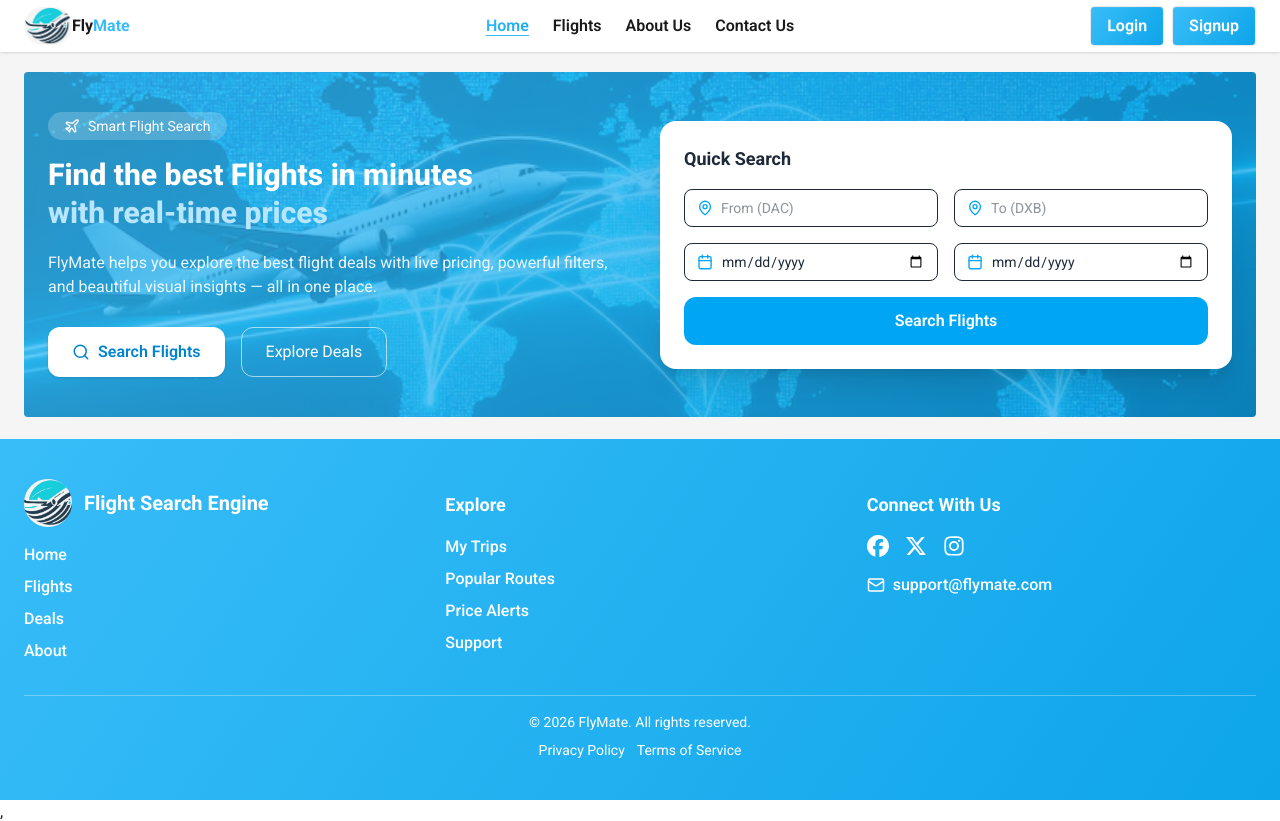
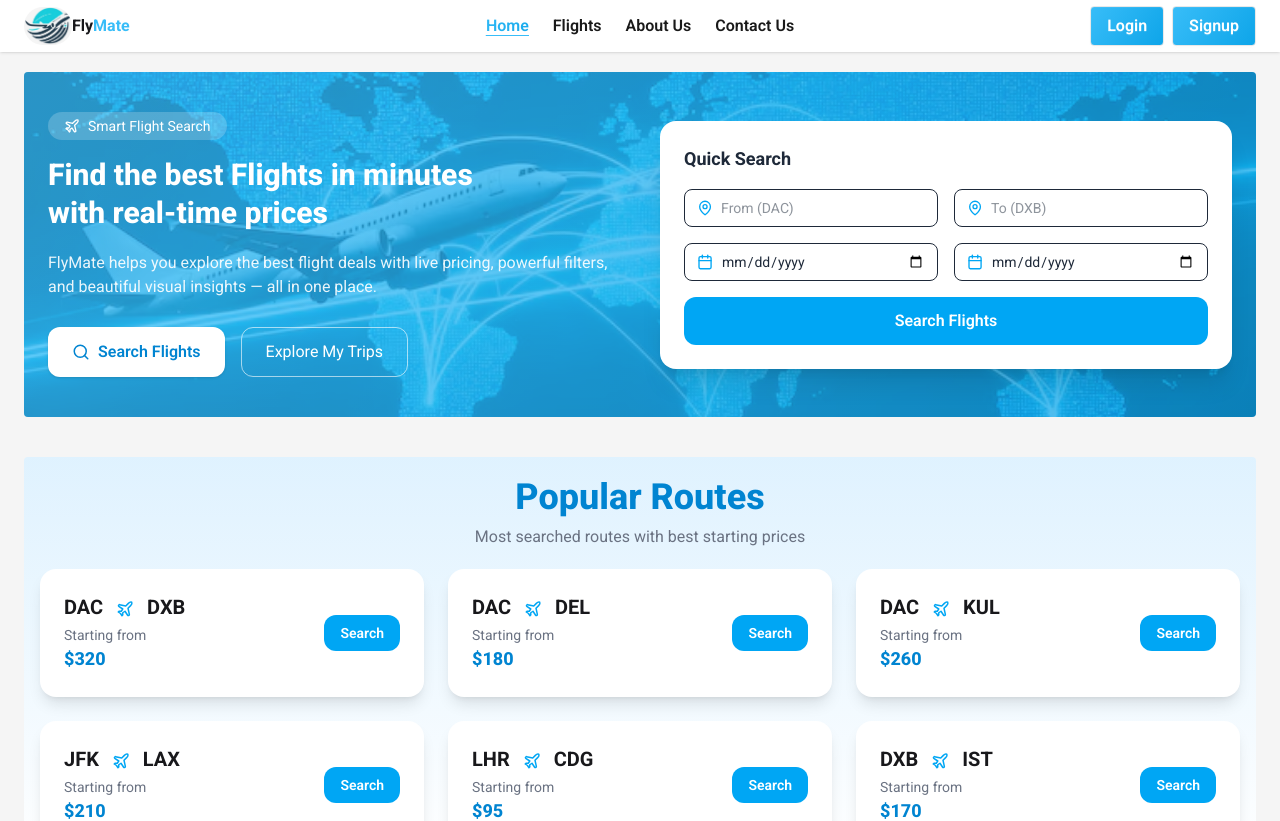
Before and after one commit to marufaakter1947/flight-search-engine, a React (Vite) app: page / in a window 1280 px wide. Shown: the top 821 px of the page. Built offline with nearby package versions, Linux system fonts and the light colour scheme; no server answers.

Commit message:
Added Popular routes Section

```diff
--- a/src/Components/Hero.jsx
+++ b/src/Components/Hero.jsx
@@ -1,7 +1,8 @@
 import { Plane, Search, MapPin, Calendar } from "lucide-react";
 import HeroImg from "../assets/Hero-bg.avif";
 import { useState } from "react";
-import { useNavigate } from "react-router";
+import { Link, useNavigate } from "react-router";
+import toast from "react-hot-toast";
 
 
 const Hero = () => {
@@ -11,24 +12,8 @@ const [date, setDate] = useState("");
 const [loading, setLoading] = useState(false);
 const navigate = useNavigate();
 
-// const handleSearch = async () => {
-//   if (!from || !to || !date) return alert("Fill all fields");
-
-//   setLoading(true);
-//   try {
-//     const res = await fetch(
-//       `http://localhost:5000/flights?from=${from}&to=${to}&date=${date}`
-//     );
-//     const data = await res.json();
-//     console.log("Flights:", data); // 👉 later results page/section এ দেখাবে
-//   } catch (e) {
-//     alert("Search failed");
-//   } finally {
-//     setLoading(false);
-//   }
-// };
 const handleSearch = () => {
-  if (!from || !to || !date) return alert("Fill all fields");
+  if (!from || !to || !date) return toast("Fill all fields");
   navigate(`/flights?from=${from}&to=${to}&date=${date}`);
 };
   return (
@@ -51,7 +36,7 @@ const handleSearch = () => {
 
           <h1 className="text-3xl  font-extrabold leading-tight">
             Find the best Flights in minutes <br />
-            <span className="text-sky-200">with real-time prices</span>
+            with real-time prices
           </h1>
 
           <p className="mt-5 text-white/90 max-w-xl">
@@ -60,19 +45,19 @@ const handleSearch = () => {
           </p>
 
           <div className="mt-7 flex flex-wrap gap-4">
-            <a
-              href="#search"
+            <Link
+              to="/flights"
               className="inline-flex items-center gap-2 bg-white text-sky-600 font-semibold px-6 py-3 rounded-xl shadow hover:scale-105 transition"
             >
               <Search size={18} /> Search Flights
-            </a>
+            </Link>
 
-            <a
-              href="/deals"
+            <Link
+              to="/my-trips"
               className="inline-flex items-center gap-2 border border-white/60 px-6 py-3 rounded-xl hover:bg-white/10 transition"
             >
-              Explore Deals
-            </a>
+              Explore My Trips
+            </Link>
           </div>
         </div>
 
--- /dev/null
+++ b/src/Components/PopularRoutes.jsx
@@ -0,0 +1,49 @@
+import { Plane } from "lucide-react";
+import { Link } from "react-router";
+
+const routes = [
+  { from: "DAC", to: "DXB", price: 320 },
+  { from: "DAC", to: "DEL", price: 180 },
+  { from: "DAC", to: "KUL", price: 260 },
+  { from: "JFK", to: "LAX", price: 210 },
+  { from: "LHR", to: "CDG", price: 95 },
+  { from: "DXB", to: "IST", price: 170 },
+];
+
+const PopularRoutes = () => {
+  return (
+    <section className="py-5 mt-10 bg-linear-to-b from-sky-100 to-white rounded">
+      <div className="max-w-7xl mx-auto px-4">
+        <h2 className="text-3xl md:text-4xl font-extrabold text-center text-sky-600">
+          Popular Routes
+        </h2>
+        <p className="text-center text-gray-500 mt-2 mb-5">
+          Most searched routes with best starting prices
+        </p>
+
+        <div className="grid grid-cols-1 sm:grid-cols-2 lg:grid-cols-3 gap-6">
+          {routes.map((r, i) => (
+            <div
+              key={i}
+              className="bg-white rounded-2xl shadow-lg p-6 flex justify-between items-center hover:-translate-y-2 hover:shadow-xl transition"
+            >
+              <div>
+                <p className="text-xl font-bold">
+                  {r.from} <Plane className="inline mx-2 text-sky-500" size={18} /> {r.to}
+                </p>
+                <p className="text-gray-500 text-sm mt-1">Starting from</p>
+                <p className="text-sky-600 font-extrabold text-lg">${r.price}</p>
+              </div>
+
+              <Link to="/flights" className="bg-sky-500 hover:bg-sky-600 text-white px-4 py-2 rounded-xl text-sm font-semibold transition">
+                Search
+              </Link>
+            </div>
+          ))}
+        </div>
+      </div>
+    </section>
+  );
+};
+
+export default PopularRoutes;
--- a/src/Pages/Home.jsx
+++ b/src/Pages/Home.jsx
@@ -1,10 +1,12 @@
 import React from 'react';
 import Hero from '../Components/Hero';
+import PopularRoutes from '../Components/PopularRoutes';
 
 const Home = () => {
     return (
         <div>
             <Hero></Hero>
+            <PopularRoutes></PopularRoutes>
         </div>
     );
 };
```
